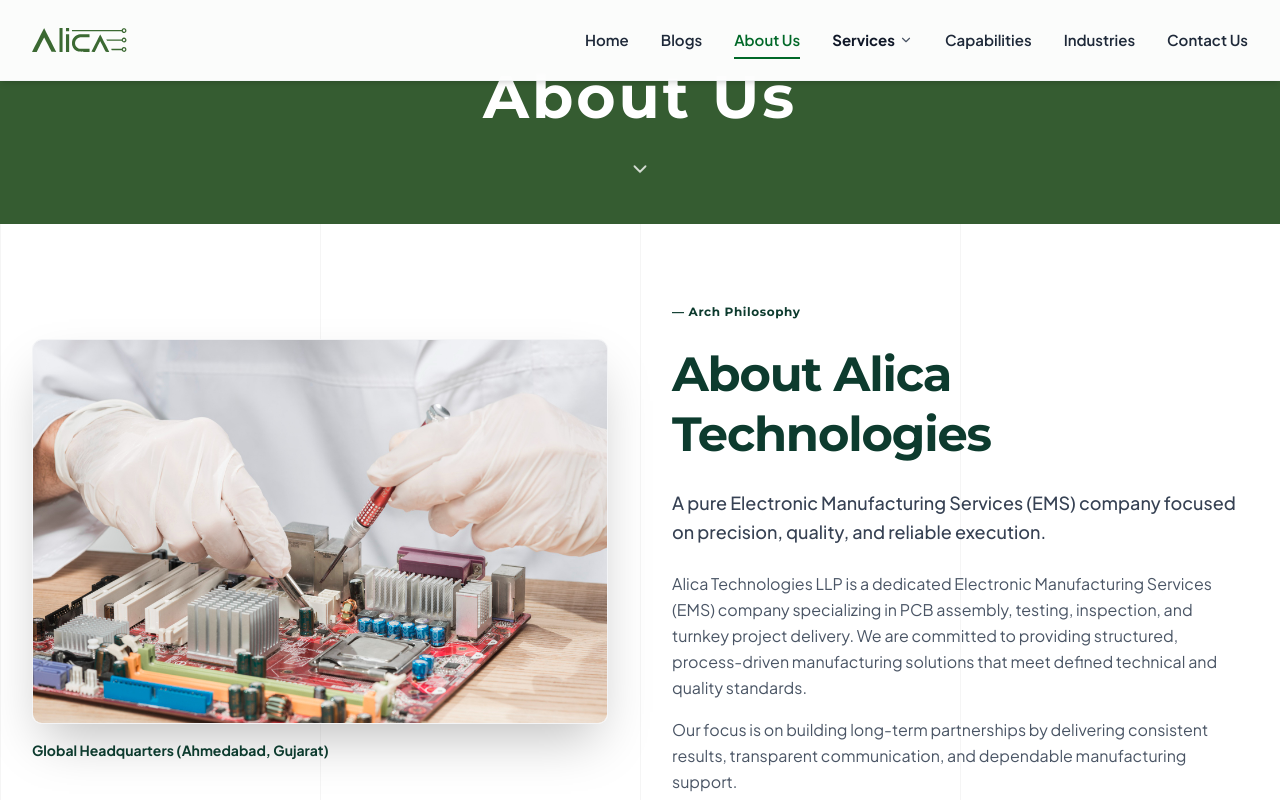
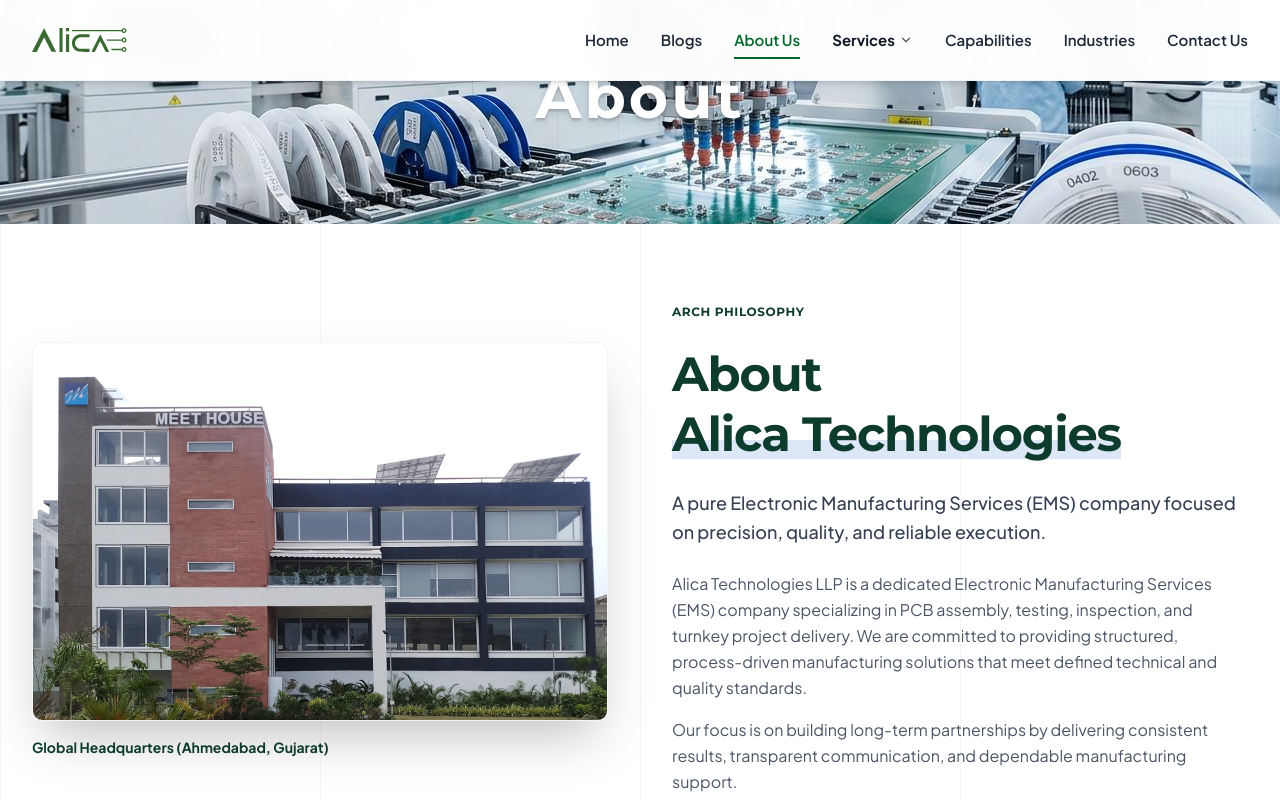
Before and after one commit to White-D-coder/alicatech, a React (Vite) app: page / in a window 1280 px wide. Both pictures are taken after a click on the button "About Us". Shown: the top 800 px of the page. Built offline with nearby package versions, Linux system fonts and the light colour scheme.

Commit message:
something

```diff
--- a/src/components/AboutPage.tsx
+++ b/src/components/AboutPage.tsx
@@ -19,15 +19,22 @@
 
   return (
     <div className="bg-white min-h-screen">
-      {/* 1. Top Green Banner - Centered About Heading */}
-      <section className="bg-[#355c31] text-white h-48 sm:h-56 flex flex-col items-center justify-between py-8 px-4 relative overflow-hidden">
-        <div className="flex-1 flex items-center justify-center">
-          <h1 className="text-4xl sm:text-6xl font-bold font-montserrat tracking-wider text-white text-center">
-            About Us
+      {/* 1. Top Green Banner - Safe Top Padding for Sticky Header */}
+      <section
+  className="text-white h-48 sm:h-56 flex flex-col items-center justify-between py-8 px-4 relative overflow-hidden bg-cover bg-center"
+  style={{ backgroundImage: "url('media-library-download-1786351951/SMT-PCB-Assembly-1.jpg')" }}
+>
+  <div className="flex-1 flex items-center justify-center relative z-10">
+    <h1 className="text-4xl sm:text-6xl font-bold font-montserrat tracking-wider text-white text-center text-shadow-lg">
+      About
     </h1>
   </div>
-        <div className="pb-2">
-          <ChevronDown size={22} className="opacity-80 animate-bounce text-white" />
+
+  <div className="pb-2 relative z-10">
+    <ChevronDown
+      size={22}
+      className="opacity-80 animate-bounce text-white"
+    />
   </div>
 </section>
 
@@ -39,7 +46,7 @@
             <div className="lg:col-span-6 space-y-3">
               <div className="rounded-[10px] overflow-hidden shadow-2xl border border-gray-100">
                 <img
-                  src="/PCB-Assembly-Ahmedabad.jpg"
+                  src="/media-library-download-1786351951/O1.jpg"
                   alt="Alica Technologies Global Headquarters Ahmedabad"
                   className="w-full h-auto object-cover"
                 />
@@ -51,12 +58,16 @@
 
             {/* Right Text Content */}
             <div className="lg:col-span-6 space-y-6">
-              <span className="text-xs font-bold text-[#0d3b2e] tracking-wider block font-montserrat">
-                — Arch Philosophy
+              <span className="text-xs font-bold text-[#0d3b2e] tracking-wider block font-montserrat uppercase">
+                Arch Philosophy
               </span>
 
               <h2 className="text-3xl sm:text-4xl lg:text-5xl font-bold text-[#0d3b2e] tracking-tight font-montserrat leading-tight">
-                About Alica Technologies
+  About{' '}
+  <span className="relative inline-block">
+    <span className="relative z-10">Alica Technologies</span>
+    <span className="absolute left-0 right-0 bottom-[8%] h-[32%] bg-[#dce7f8] -z-0" />
+  </span>
 </h2>
 
               <p className="text-gray-700 font-medium text-base sm:text-lg leading-relaxed">
@@ -82,8 +93,12 @@
           <div className="grid grid-cols-1 lg:grid-cols-12 gap-12 lg:gap-16 items-center mb-16">
             {/* Left Content */}
             <div className="lg:col-span-5 space-y-6">
-              <h2 className="text-4xl sm:text-5xl font-bold text-[#0d3b2e] font-montserrat tracking-tight">
-                Our Approach
+<h2 className="text-3xl sm:text-4xl lg:text-5xl font-bold text-[#0d3b2e] tracking-tight font-montserrat leading-tight">
+  Our{' '}
+  <span className="relative inline-block">
+    <span className="relative z-10">Approach</span>
+    <span className="absolute left-0 right-0 bottom-[8%] h-[32%] bg-[#dce7f8] -z-0" />
+  </span>
 </h2>
 
               <p className="text-gray-700 text-base font-medium leading-relaxed">
@@ -152,8 +167,8 @@
         <div className="relative z-10 max-w-7xl mx-auto px-4 sm:px-6 lg:px-8">
           <div className="grid grid-cols-2 lg:grid-cols-4 gap-8 text-center">
             <div className="flex flex-col items-center justify-center space-y-3 p-4">
-              <div className="w-14 h-14 rounded-full border border-white/30 flex items-center justify-center text-white mb-1">
-                <Compass size={28} strokeWidth={1.5} />
+              <div className="w-14 h-14 flex items-center justify-center text-white mb-1">
+                <Compass size={38} strokeWidth={1} />
               </div>
               <span className="text-4xl sm:text-5xl font-bold font-montserrat tracking-tight text-white">
                 <AnimatedCounter end={10} suffix="+" />
@@ -164,8 +179,8 @@
             </div>
 
             <div className="flex flex-col items-center justify-center space-y-3 p-4">
-              <div className="w-14 h-14 rounded-full border border-white/30 flex items-center justify-center text-white mb-1">
-                <MessageSquare size={28} strokeWidth={1.5} />
+              <div className="w-14 h-14 flex items-center justify-center text-white mb-1">
+                <MessageSquare size={38} strokeWidth={1} />
               </div>
               <span className="text-4xl sm:text-5xl font-bold font-montserrat tracking-tight text-white">
                 <AnimatedCounter end={12} suffix="+" />
@@ -176,8 +191,8 @@
             </div>
 
             <div className="flex flex-col items-center justify-center space-y-3 p-4">
-              <div className="w-14 h-14 rounded-full border border-white/30 flex items-center justify-center text-white mb-1">
-                <ShoppingCart size={28} strokeWidth={1.5} />
+              <div className="w-14 h-14 flex items-center justify-center text-white mb-1">
+                <ShoppingCart size={38} strokeWidth={1} />
               </div>
               <span className="text-4xl sm:text-5xl font-bold font-montserrat tracking-tight text-white">
                 <AnimatedCounter end={700} suffix="+" />
@@ -188,8 +203,8 @@
             </div>
 
             <div className="flex flex-col items-center justify-center space-y-3 p-4">
-              <div className="w-14 h-14 rounded-full border border-white/30 flex items-center justify-center text-white mb-1">
-                <Route size={28} strokeWidth={1.5} />
+              <div className="w-14 h-14 flex items-center justify-center text-white mb-1">
+                <Route size={38} strokeWidth={1} />
               </div>
               <span className="text-4xl sm:text-5xl font-bold font-montserrat tracking-tight text-white">
                 <AnimatedCounter end={30} suffix="k" />
--- a/src/components/CapabilitiesPage.tsx
+++ b/src/components/CapabilitiesPage.tsx
@@ -4,7 +4,7 @@
   return (
     <div className="bg-white min-h-screen">
       {/* 1. Hero Section with Big Yellow Overlapping Title "Manufacturing Capabilities" */}
-      <section className="bg-white pt-12 sm:pt-16 pb-16 lg:pb-24 text-center relative overflow-hidden bg-grid-lines">
+      <section className="bg-white pt-20 sm:pt-28 pb-16 lg:pb-24 text-center relative overflow-hidden bg-grid-lines">
         <div className="max-w-7xl mx-auto px-4 sm:px-6 lg:px-8 relative z-10">
           {/* Huge Yellow 2-Line Overlapping Title */}
           <div className="relative z-20 space-y-0">
@@ -15,13 +15,44 @@
           </div>
 
           {/* Centered Image overlapping with top text */}
-          <div className="relative z-10 -mt-8 sm:-mt-12 lg:-mt-16 rounded-[4px] overflow-hidden shadow-2xl max-w-5xl mx-auto border border-gray-100">
-            <img
-              src="/37264.jpg"
-              alt="Alica Technologies Manufacturing Robotic Line"
-              className="w-full h-auto object-cover max-h-[580px]"
-            />
-          </div>
+          <div className="group relative z-10 -mt-8 sm:-mt-12 lg:-mt-16 rounded-[4px] overflow-hidden shadow-2xl max-w-5xl mx-auto border border-gray-100 cursor-pointer">
+
+  <img
+    src="/37264.jpg"
+    alt="Alica Technologies Manufacturing Robotic Line"
+    className="
+      w-full h-auto object-cover max-h-[580px]
+      transition-transform duration-700 ease-out
+      group-hover:scale-[1.04]
+    "
+  />
+
+  {/* Dark hover overlay */}
+  <div
+    className="
+      absolute inset-0
+      bg-[#0d3b2e]/0
+      group-hover:bg-[#0d3b2e]/10
+      transition-all duration-500
+    "
+  />
+
+  {/* Light sweep */}
+  <div
+    className="
+      absolute top-0 -left-[120%]
+      w-[60%] h-full
+      bg-gradient-to-r
+      from-transparent
+      via-white/20
+      to-transparent
+      skew-x-[-20deg]
+      transition-all duration-700 ease-out
+      group-hover:left-[130%]
+      pointer-events-none
+    "
+  />
+</div>
         </div>
       </section>
 
--- a/src/components/ContactPage.tsx
+++ b/src/components/ContactPage.tsx
@@ -22,7 +22,7 @@
   return (
     <div className="bg-white min-h-screen">
       {/* 1. Top Green Hero Banner */}
-      <section className="bg-[#355c31] text-white py-16 sm:py-20 text-center relative">
+      <section className="bg-[#355c31] text-white pt-20 sm:pt-28 pb-16 text-center relative">
         <div className="max-w-7xl mx-auto px-4 flex flex-col items-center justify-center space-y-3">
           <h1 className="text-4xl sm:text-6xl font-bold font-montserrat tracking-tight text-white">
             Contact Us
--- a/src/components/IndustriesPage.tsx
+++ b/src/components/IndustriesPage.tsx
@@ -55,7 +55,7 @@
   return (
     <div className="bg-white min-h-screen">
       {/* 1. Top Industrial Hero Banner */}
-      <section className="relative bg-[#062630] text-white py-20 lg:py-28 overflow-hidden text-center">
+      <section className="relative bg-[#062630] text-white pt-24 sm:pt-32 pb-20 lg:pb-24 overflow-hidden text-center">
         <div className="absolute inset-0 z-0">
           <img
             src="media-library-download-1786351951/2151995237.jpg"
--- a/src/components/ServicesPage.tsx
+++ b/src/components/ServicesPage.tsx
@@ -195,7 +195,7 @@
   return (
     <div className="bg-white min-h-screen">
       {/* 1. Top Green Hero Banner (Always Primary Green #355c31) */}
-      <section className="bg-[#355c31] text-white py-16 sm:py-20 text-center relative">
+      <section className="bg-[#355c31] text-white pt-20 sm:pt-28 pb-16 text-center relative">
         <div className="max-w-7xl mx-auto px-4 flex flex-col items-center justify-center space-y-3">
           <h1 className="text-3xl sm:text-5xl font-bold font-montserrat tracking-tight leading-tight max-w-4xl mx-auto">
             {currentConfig.title}
```
Lines whose indentation alone changed are shown as unchanged.
